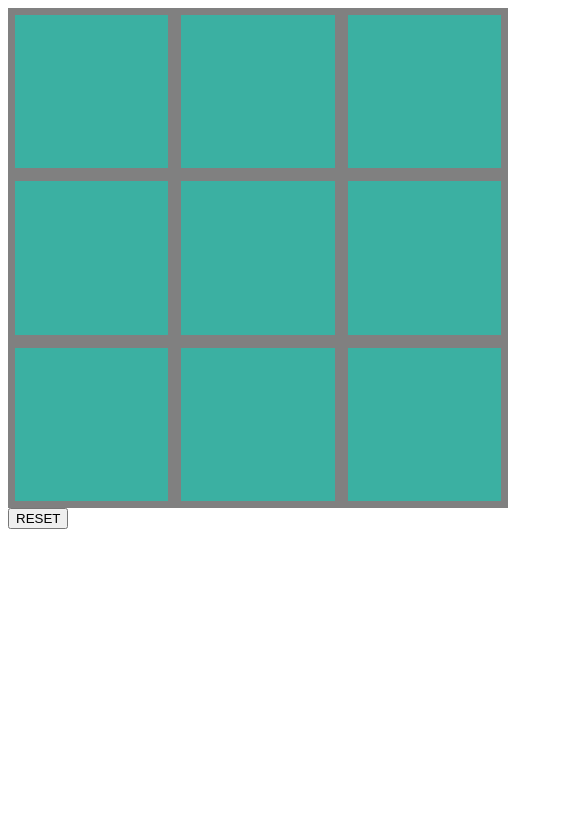
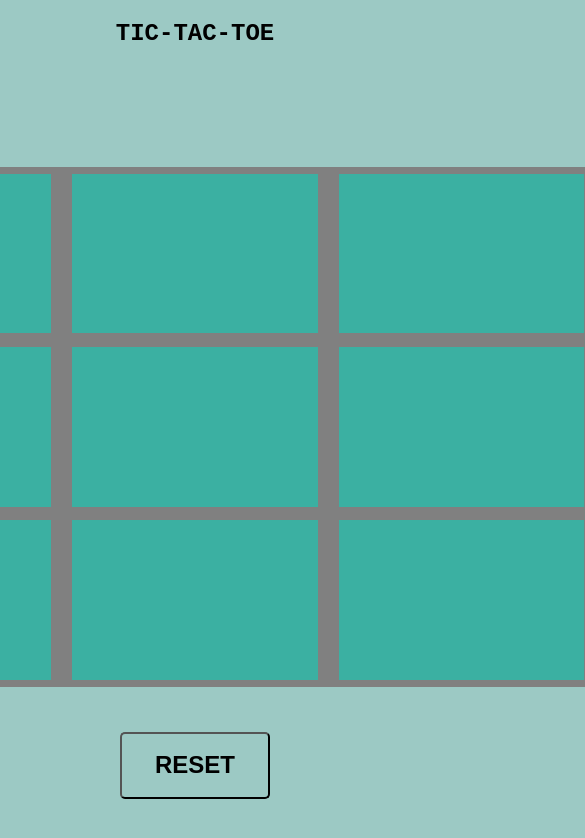
Before and after one commit to 8BITeyes/tictactoe, a plain HTML site: page index.html in a window 390 px wide. Shown: the whole page, 585 px wide, since content can reach past the window. Drawn offline with Linux system fonts and the light colour scheme.

Commit message:
Ryan Frazin Dec 16, 2022; 20:22
Add CSS including media queries when device is at phone width

```diff
--- a/index.html
+++ b/index.html
@@ -7,6 +7,9 @@
     <script src="script.js" defer></script>
 </head>
 <body>
+    <div id="title">
+        <h2>TIC-TAC-TOE</h2>
+    </div>
     <div id="winner"></div>
     <div id="gameboard"></div>
     <button id="reset">RESET</button>
--- a/script.js
+++ b/script.js
@@ -116,7 +116,7 @@ const gameFlow = (() => {       //determines whose turn on the board it is; Play
                 case true:
                     if(winningPlayer === undefined) { //If winningPlayer is already defined, then switch breaks
                         winningPlayer = playerOne.name;
-                        displayWinner.textContent = winningPlayer;  //Adds name of winning player visually to page using #winner
+                        displayWinner.textContent = `${winningPlayer} wins`;  //Adds name of winning player visually to page using #winner
                     }else {
                         break;
                     }
@@ -127,7 +127,7 @@ const gameFlow = (() => {       //determines whose turn on the board it is; Play
                 case true:
                     if(winningPlayer === undefined) {
                         winningPlayer = playerTwo.name;
-                        displayWinner.textContent = winningPlayer;
+                        displayWinner.textContent = `${winningPlayer} wins`;
                     } else {
                         break;
                     }
--- a/styles.css
+++ b/styles.css
@@ -1,5 +1,34 @@
+:root {
+    font-family: 'Courier New', Courier, monospace;
+    --main-color: hsl(173, 50%, 46%);
+    --main-bg-color: hsl(173, 30%, 70%);
+}
+
+body {
+    display: flex;
+    flex-direction: column;
+    align-items: center;
+    justify-content: center;
+
+    height: 100vh;
+    margin: 0;
+    background-color: var(--main-bg-color);
+}
+
+#title {
+    margin-bottom: 50px;
+}
+#title > h2 {
+    white-space: nowrap;
+}
+
+#winner {
+    margin-bottom: 50px;
+}
+
 #gameboard {
     display: grid;
+    position: relative;
     place-items: center;
     grid-template: repeat(3, 1fr) / repeat(3, 1fr);
     width: 500px;
@@ -7,7 +36,6 @@
 
     background-color: gray;
 }
-
 #gameboard > div {
     display: flex;
     align-items: center;
@@ -17,9 +45,32 @@
     margin: 0;
     font-size: 4rem;
 
-    background-color: hsl(173, 50%, 46%);
+    background-color: var(--main-color);
 }
 #gameboard > div:hover {
     cursor: pointer;
     background-color: hsl(173, 70%, 65%);
 }
+
+@media (max-width: 1000px) {
+    #gameboard {
+        width: 800px;
+        height: 800px;
+    }
+
+    #reset {
+        width: 150px;
+        height: 100px;
+    }
+}
+
+#reset {
+    font-size: 1.5em;
+    font-weight: bold;
+    background-color: var(--main-bg-color);
+    margin: 45px;
+    border-radius: 5px;
+}
+#reset:hover{
+    cursor: pointer;
+}
```
